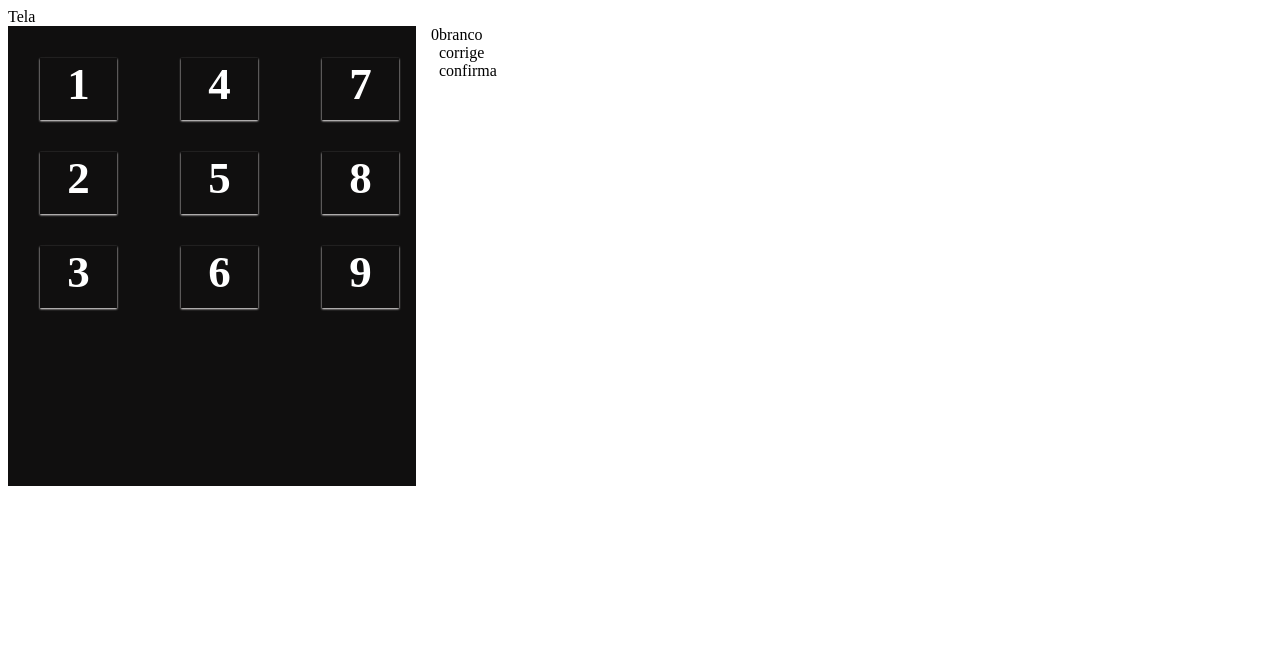
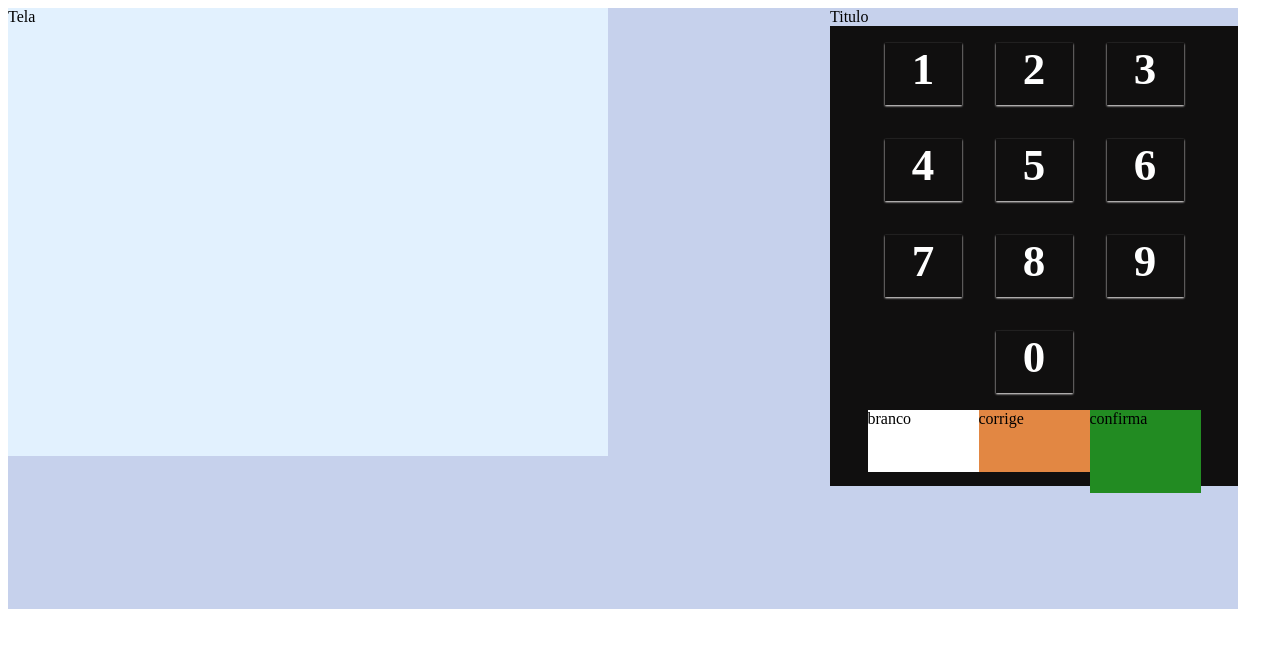
Before and after one commit to DevDemetrio/UrnaFamilia, a plain HTML site: page index.html in a window 1280 px wide. Drawn offline with Linux system fonts and the light colour scheme.

Commit message:
comecei o desenvolvimento do telcado e já trabalhei um pouco nas urna como no geral

```diff
--- a/index.html
+++ b/index.html
@@ -10,7 +10,7 @@
     <main>
         <div class="screen"> Tela</div>
         <div class="container__keys">
-            <div class="keys__title"></div>
+            <div class="keys__title">Titulo</div>
             <div class="keys__background">
                 <div class="keys__first">
                     <div class="btn">1</div>
@@ -22,18 +22,18 @@
                     <div class="btn">5</div>
                     <div class="btn">6</div>
                 </div>
-                <div class="third">
+                <div class="keys__third">
                     <div class="btn">7</div>
                     <div class="btn">8</div>
                     <div class="btn">9</div>
                 </div>
-                <div class="fourth">
-                    <div class="btn_zero">0</div>
+                <div class="keys__fourth">
+                    <div class="btn">0</div>
                 </div>
                 <div class="keys__commands">
-                    <div class="btn__comando">branco</div>
-                    <div class="btn__comando">corrige</div>
-                    <div class="btn__comando">confirma</div>
+                    <div class="btn__white first__command">branco</div>
+                    <div class="btn__orange first__command">corrige</div>
+                    <div class="btn__green">confirma</div>
                 </div>
             </div>
         </div>
--- a/sass/btn.sass
+++ b/sass/btn.sass
@@ -4,7 +4,7 @@
     align-content: center
     width: 77px
     height: 62px
-    margin: 32px
+    margin: 17px
     color: $color-teclas
     font-size: 45px
     font-weight: bold
--- /dev/null
+++ b/sass/keys.sass
@@ -0,0 +1,41 @@
+.keys__background
+    width: 408px
+    height: 460px
+    background-color: $color-teclado
+
+.keys__first
+    display: flex
+    justify-content: center
+
+.keys__second
+    display: flex
+    justify-content: center
+
+.keys__third
+    display: flex
+    justify-content: center
+
+.keys__fourth
+    display: flex
+    justify-content: center
+
+
+.keys__commands
+    display: flex
+    justify-content: center
+    align-content: end
+
+.first__command
+    width: 111px
+    height: 62px
+
+.btn__white
+    background-color: $color-command-write
+
+.btn__orange
+    background-color: $color-command-orange
+
+.btn__green
+    width: 111px
+    height: 83px
+    background-color: $color-command-green
--- a/sass/styles.sass
+++ b/sass/styles.sass
@@ -1,9 +1,15 @@
 @import 'color'
 @import 'btn'
+@import 'keys'
 
+main
+    display: flex
+    justify-content: space-between
+    width: 1230px
+    height: 601px
+    background-color: $color-urna
 
-.keys__background
-    display: flex
-    width: 408px
-    height: 460px
-    background-color: $color-teclado
+.screen
+    width: 600px
+    height: 448px
+    background-color: $color-screen
```
Also changed, not shown: css/styles.css, 1 other file.
